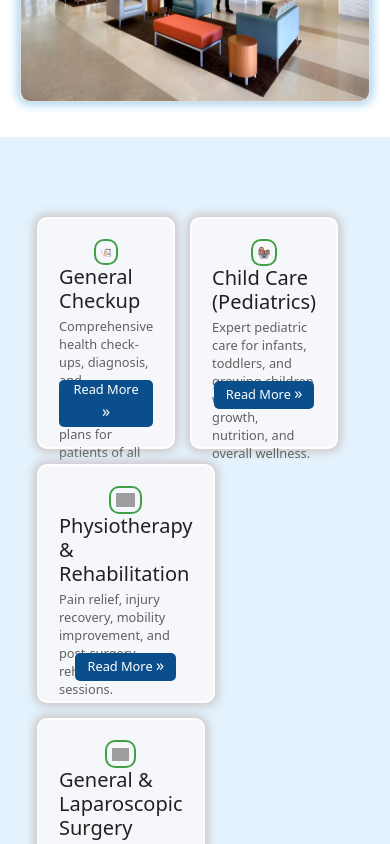
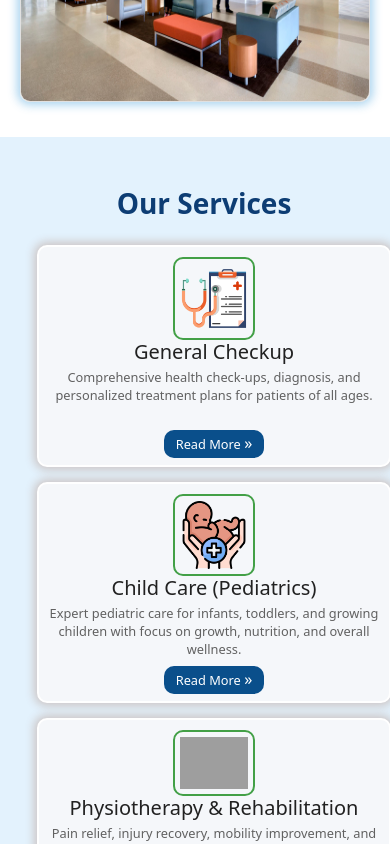
Before and after one commit to tufail-ahmad/HealthFirstClinic, a React (Vite) app: page / in a window 390 px wide. Shown: the part 820-1664 px from the top of the page. Built offline with nearby package versions, Linux system fonts and the light colour scheme; grey boxes are pictures that could not be loaded.

Commit message:
services section has been updated

```diff
--- a/package.json
+++ b/package.json
@@ -14,7 +14,8 @@
     "react": "^19.2.0",
     "react-dom": "^19.2.0",
     "react-icons": "^5.5.0",
-    "react-router-dom": "^7.10.1"
+    "react-router-dom": "^7.10.1",
+    "swiper": "^12.0.3"
   },
   "devDependencies": {
     "@eslint/js": "^9.39.1",
--- a/src/components/AppointmentBtn.jsx
+++ b/src/components/AppointmentBtn.jsx
@@ -1,4 +1,4 @@
-import styles from "./Appointment.module.css";
+import styles from "./AppointmentBtn.module.css";
 
 export default function AppointmentBtn() {
   return (
--- a/src/components/ServiceCard.jsx
+++ b/src/components/ServiceCard.jsx
@@ -1,6 +1,7 @@
+import { Link } from "react-router-dom";
 import styles from "./ServiceCard.module.css";
 
-export default function ServiceCard({ image, title, description }) {
+export default function ServiceCard({ image, title, description, link }) {
   return (
     <div className={styles["card-wrapper"]}>
       <div className={styles["img-container"]}>
@@ -9,9 +10,9 @@ export default function ServiceCard({ image, title, description }) {
       <h3>{title}</h3>
       <p>{description}</p>
       <div className={styles.btnContainer}>
-        <button className={styles.readMoreBtn}>
+        <Link to={link} className={styles.readMoreBtn}>
           Read More <span>&raquo;</span>
-        </button>
+        </Link>
       </div>
     </div>
   );
--- a/src/components/ServiceCard.module.css
+++ b/src/components/ServiceCard.module.css
@@ -31,15 +31,23 @@
   font-size: 1.6rem;
   line-height: 18px;
   color: var(--text-secondary);
+  text-align: center;
   height: 50px;
+  width: 330px;
+}
+
+.btnContainer {
+  width: 100%;
+  text-align: center;
+  padding-top: 5px;
 }
 
 .readMoreBtn {
-  padding: 0 12px 4px 12px;
+  padding: 5px 12px;
   font-size: 1.6rem;
-  margin-top: 5px;
+  text-decoration: none;
   border: none;
-  border-radius: 5px;
+  border-radius: 10px;
   background: #0a4f8b;
   color: var(--text-light);
   transition: all 0.2s ease;
@@ -52,3 +60,107 @@
 .readMoreBtn span {
   font-size: 2rem;
 }
+
+/* min-width 481 and max-width 768px */
+@media screen and (min-width: 481px) and (max-width: 768px) {
+  .card-wrapper {
+    flex-basis: 48%;
+    padding: 12px;
+  }
+
+  .img-container {
+    width: 30%;
+  }
+
+  .card-wrapper h3 {
+    font-size: 2rem;
+    margin-top: 5px;
+  }
+
+  .card-wrapper p {
+    font-size: 1.6rem;
+    line-height: 15px;
+    color: var(--text-secondary);
+    text-align: center;
+    height: 40px;
+    width: 300px;
+  }
+
+  .readMoreBtn {
+    padding: 3px 11px;
+  }
+
+  .readMoreBtn span {
+    font-size: 2rem;
+  }
+}
+
+/* min-width 375px and max-width 480px*/
+@media screen and (min-width: 375px) and (max-width: 480px) {
+  .card-wrapper {
+    flex-basis: 32%;
+    display: flex;
+    flex-direction: column;
+    align-items: center;
+    padding: 10px;
+    border: 2px solid white;
+    border-radius: 10px;
+    background-color: var(--bg-secondary);
+    box-shadow: 0 0 10px 3px rgb(204, 197, 197);
+  }
+
+  .img-container {
+    width: 25%;
+    border: 2px solid var(--secondary-color);
+    border-radius: 10px;
+    padding: 5px;
+  }
+
+  .img-container img {
+    width: 100%;
+  }
+
+  .card-wrapper h3 {
+    font-size: 2.5rem;
+    font-weight: 500;
+    color: var(--text-primary);
+  }
+
+  .card-wrapper p {
+    font-size: 1.6rem;
+    line-height: 18px;
+    color: var(--text-secondary);
+    text-align: center;
+    height: 50px;
+    width: 330px;
+  }
+
+  .btnContainer {
+    width: 100%;
+    text-align: center;
+    padding-top: 5px;
+  }
+
+  .readMoreBtn {
+    padding: 5px 12px;
+    font-size: 1.6rem;
+    text-decoration: none;
+    border: none;
+    border-radius: 10px;
+    background: #0a4f8b;
+    color: var(--text-light);
+    transition: all 0.2s ease;
+  }
+
+  .readMoreBtn:hover {
+    background: var(--secondary-color);
+  }
+
+  .readMoreBtn span {
+    font-size: 2rem;
+  }
+}
+
+/* min-width 250 and max-width 374px*/
+@media screen and (min-width: 250px) and (max-width: 374px) {
+}
--- a/src/components/ServicesSection.jsx
+++ b/src/components/ServicesSection.jsx
@@ -1,5 +1,10 @@
 import ServiceCard from "./ServiceCard";
 import styles from "./ServicesSection.module.css";
+import { Swiper, SwiperSlide } from "swiper/react";
+import { Navigation, Pagination, Autoplay } from "swiper/modules";
+import "swiper/css";
+import "swiper/css/navigation";
+import "swiper/css/pagination";
 
 const cardData = [
   {
@@ -7,42 +12,52 @@ const cardData = [
     title: "General Checkup",
     description:
       "Comprehensive health check-ups, diagnosis, and personalized treatment plans for patients of all ages.",
+    link: "/services/general-consultation",
   },
   {
     image: "/images/pediatrics.png",
     title: "Child Care (Pediatrics)",
     description:
       "Expert pediatric care for infants, toddlers, and growing children with focus on growth, nutrition, and overall wellness.",
+    link: "/services/child-care",
   },
   {
     image: "/images/massage.png",
     title: "Physiotherapy & Rehabilitation",
     description:
       "Pain relief, injury recovery, mobility improvement, and post-surgery rehabilitation sessions.",
+    link: "/services/physiotherapy-rehabilitation",
   },
   {
     image: "/images/surgery-room.png",
     title: "General & Laparoscopic Surgery",
     description:
       "Advanced surgical care including minimally invasive (laparoscopic) procedures performed by expert surgeons.",
+    link: "/services/general-laparoscopic-surgery",
   },
   {
     image: "/images/medical.png",
     title: "Radiology & Diagnostics",
     description:
       "High-quality diagnostic imaging including X-ray, ultrasound, and lab tests for accurate and early detection.",
+    link: "/services/radiology-diagnostics",
   },
   {
     image: "/images/lab-technician.png",
     title: "Pathology & Laboratory Tests",
     description:
       "Complete blood tests, routine lab investigations, and accurate pathology reports with quick turnaround.",
+    link: "/services/pathology-laboratory-tests",
   },
 ];
 
 export default function ServicesSection() {
   return (
+    <>
       <div className={styles["services-section"]}>
+        <h2>Our Services</h2>
+        {/* Desktop & Tablet Grid */}
+        <div className={styles.cardContainer}>
           {cardData.map((item, index) => {
             return (
               <ServiceCard
@@ -50,9 +65,52 @@ export default function ServicesSection() {
                 image={item.image}
                 title={item.title}
                 description={item.description}
+                link={item.link}
               />
             );
           })}
         </div>
+        {/* Mobile Carousel */}
+        <div className={styles["card-carousel"]}>
+          {/* Outside Controls */}
+          <div className={styles.controls}>
+            <button className="customPrev" aria-label="Previous slide">
+              &#10094;
+            </button>
+            <div className={styles.dotsContainer}>
+              <div className="customPagination"></div>
+            </div>
+            <button className="customNext" aria-label="Next slide">
+              &#10095;
+            </button>
+          </div>
+          <Swiper
+            modules={[Navigation, Pagination, Autoplay]}
+            spaceBetween={16}
+            slidesPerView={1}
+            loop={true} // infinite scroll
+            autoplay={{
+              delay: 3000, // 3 seconds
+              disableOnInteraction: false,
+            }}
+            navigation={{ nextEl: ".customNext", prevEl: ".customPrev" }} // arrows
+            pagination={{ el: ".customPagination", clickable: true }} // dots
+          >
+            {cardData.map((item, index) => {
+              return (
+                <SwiperSlide key={index}>
+                  <ServiceCard
+                    image={item.image}
+                    title={item.title}
+                    description={item.description}
+                    link={item.link}
+                  />
+                </SwiperSlide>
+              );
+            })}
+          </Swiper>
+        </div>
+      </div>
+    </>
   );
 }
--- a/src/components/ServicesSection.module.css
+++ b/src/components/ServicesSection.module.css
@@ -1,7 +1,189 @@
 .services-section {
+  padding: 50px 19px 80px 37px;
+  background-color: var(--bg-light);
+}
+
+.services-section h2 {
+  font-size: 3.5rem;
+  font-weight: 700;
+  margin-bottom: 25px;
+  text-align: center;
+  color: #0d3d74;
+}
+
+.cardContainer {
   display: flex;
   flex-wrap: wrap;
   gap: 15px;
-  padding: 80px 19px 80px 37px;
-  background-color: var(--bg-light);
 }
+
+.card-carousel {
+  display: none;
+}
+
+/* min-width 481 and max-width 768px */
+@media screen and (min-width: 481px) and (max-width: 768px) {
+  .services-section {
+    padding: 35px 15px 60px 33px;
+  }
+
+  .services-section h2 {
+    font-size: 3.2rem;
+  }
+
+  .cardContainer {
+    display: flex;
+    flex-wrap: wrap;
+    gap: 10px;
+  }
+
+  .card-carousel {
+    display: none;
+  }
+}
+
+/* min-width 375px and max-width 480px*/
+@media screen and (min-width: 425px) and (max-width: 480px) {
+  .services-section {
+    padding: 25px 10px 30px 10px;
+  }
+
+  .services-section h2 {
+    font-size: 3.2rem;
+    margin-bottom: 15px;
+  }
+
+  .cardContainer {
+    display: none;
+  }
+
+  .card-carousel {
+    display: block;
+    padding: 0 20px;
+  }
+
+  /* Swiper Container */
+  .card-carousel :global(.swiper) {
+    border-radius: 10px;
+  }
+
+  /* Controls Wrapper */
+  .controls {
+    display: flex;
+    align-items: center;
+    justify-content: space-between;
+    position: relative;
+    top: 134px;
+    gap: 12px;
+    z-index: 1000;
+    margin-bottom: 10px;
+  }
+
+  /* dots container */
+  .dotsContainer {
+    display: flex;
+    gap: 5px;
+    position: relative;
+    top: 130px;
+  }
+
+  /* Arrows */
+  .controls :global(.customPrev),
+  .controls :global(.customNext) {
+    background: rgb(158, 158, 236);
+    color: #ffffff;
+    width: 30px;
+    height: 30px;
+    border: none;
+    cursor: pointer;
+    padding: 3px;
+    border-radius: 50%;
+  }
+
+  /* Pagination Dots */
+  .controls :global(.swiper-pagination-bullet) {
+    width: 8px;
+    height: 8px;
+    background-color: #585757;
+    opacity: 1;
+  }
+
+  .card-carousel :global(.swiper-pagination-bullet-active) {
+    background: red;
+  }
+
+  /* Dots position (bottom spacing) */
+  .card-carousel :global(.swiper-pagination) {
+    bottom: -10px;
+  }
+}
+
+/* min-width 250 and max-width 374px*/
+@media screen and (min-width: 250px) and (max-width: 374px) {
+  .services-section {
+    padding: 20px 10px 25px 10px;
+  }
+
+  .services-section h2 {
+    font-size: 3rem;
+    margin-bottom: 0;
+  }
+
+  .cardContainer {
+    display: none;
+  }
+
+  .card-carousel {
+    display: block;
+    padding: 0 10px;
+  }
+
+  /* Swiper Container */
+  .card-carousel :global(.swiper) {
+    border-radius: 10px;
+  }
+
+  /* Controls Wrapper */
+  .controls {
+    display: flex;
+    align-items: center;
+    justify-content: space-between;
+    position: relative;
+    top: 138px;
+    z-index: 1000;
+    margin-bottom: 10px;
+  }
+
+  /* dots container */
+  .dotsContainer {
+    display: flex;
+    gap: 3px;
+    position: relative;
+    top: 135px;
+  }
+
+  /* Arrows */
+  .controls :global(.customPrev),
+  .controls :global(.customNext) {
+    background: rgb(158, 158, 236);
+    color: #ffffff;
+    width: 25px;
+    height: 25px;
+    border: none;
+    cursor: pointer;
+    padding: 2px;
+    border-radius: 50%;
+  }
+
+  /* Pagination Dots */
+  .controls :global(.swiper-pagination-bullet) {
+    width: 6px;
+    height: 6px;
+    background-color: #585757;
+    opacity: 1;
+  }
+
+  .card-carousel :global(.swiper-pagination-bullet-active) {
+    background: red;
+  }
+}
```
Also changed, not shown: src/components/AppointmentBtn.module.css (renamed from src/components/Appointment.module.css), 1 other file (tests, documents, lock files or other folders). Lines whose indentation alone changed are shown as unchanged.
